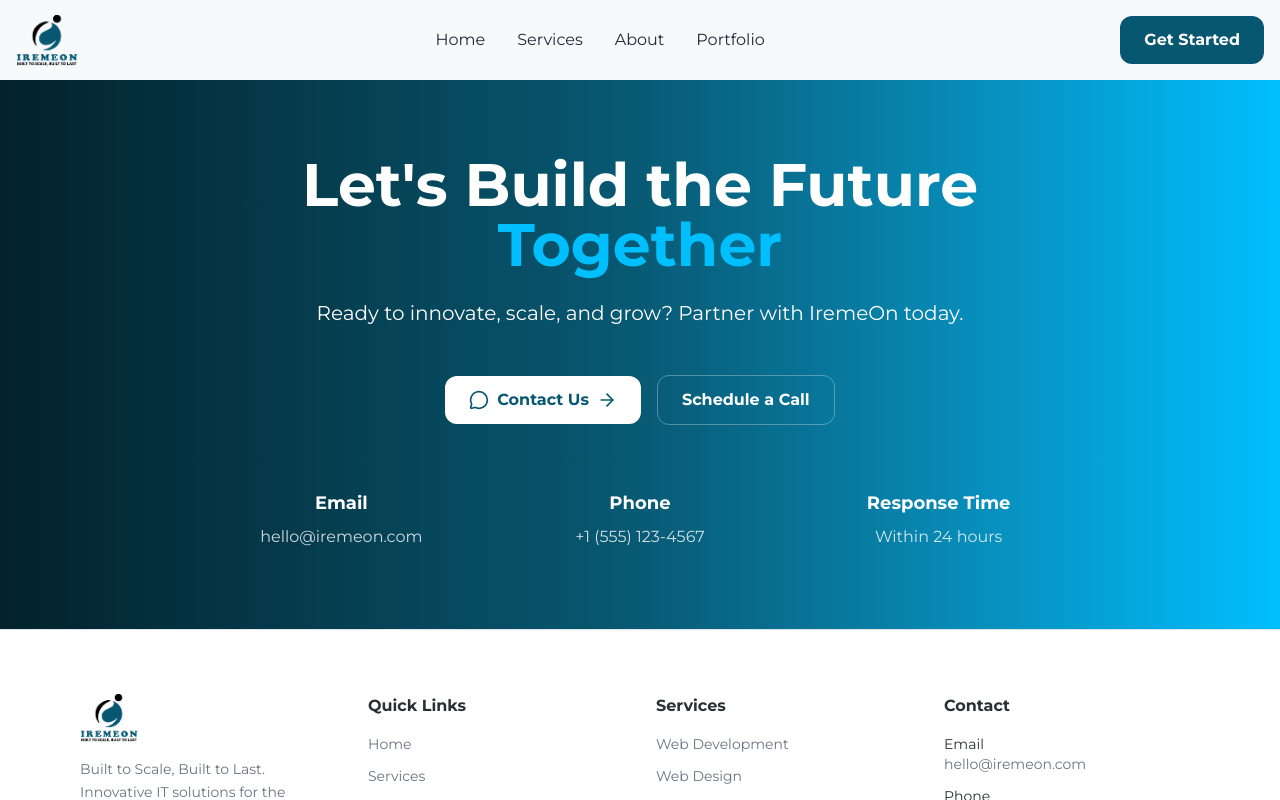
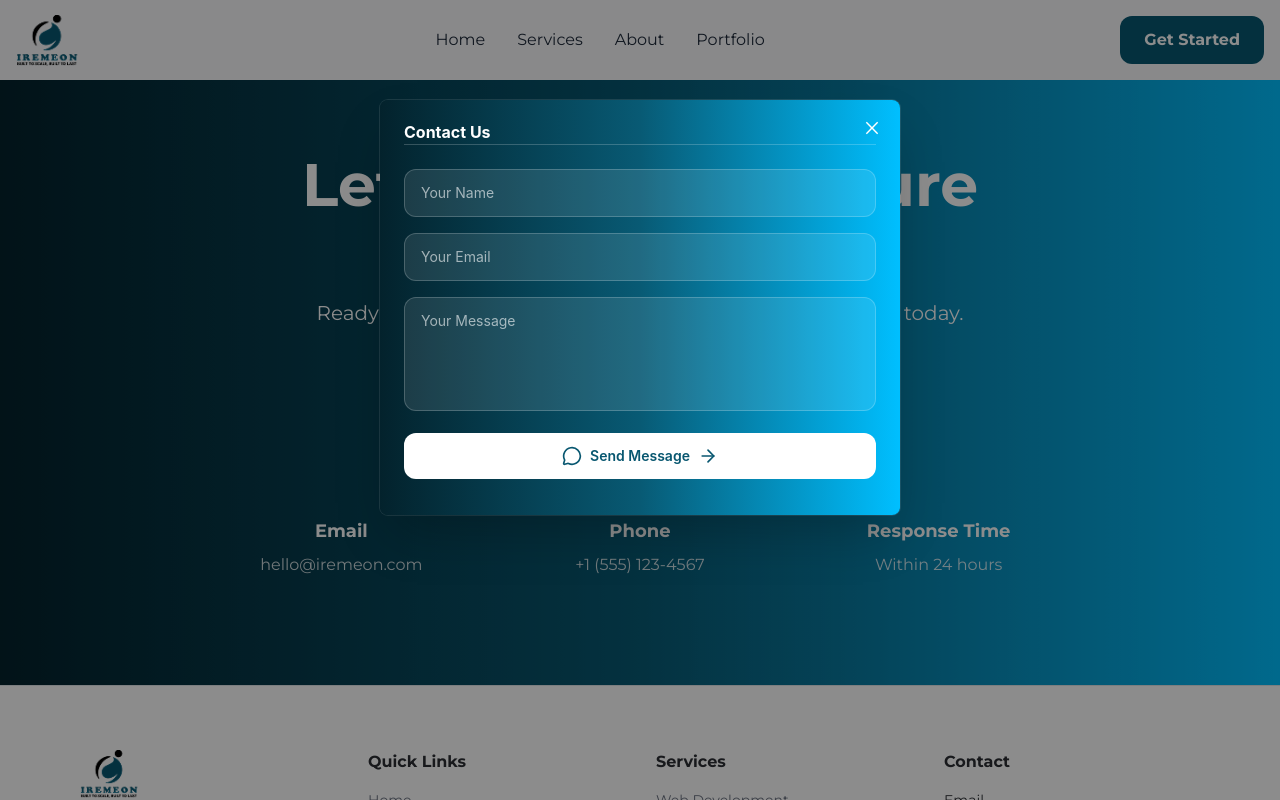
Before and after one commit to Iremeon/iremeon-landing, a React (Vite) app: page / in a window 1280 px wide. Both pictures are taken after a click on the button "Contact Us". Shown: the part 3861-4661 px from the top of the page. Built offline with nearby package versions, Linux system fonts and the light colour scheme.

Commit message:
added contact us form that is working

```diff
--- a/package.json
+++ b/package.json
@@ -12,6 +12,7 @@
   },
   "dependencies": {
     "@tailwindcss/vite": "^4.1.13",
+    "antd": "^5.27.6",
     "lucide-react": "^0.544.0",
     "react": "^19.1.1",
     "react-dom": "^19.1.1",
--- a/src/components/ContactUs.tsx
+++ b/src/components/ContactUs.tsx
@@ -1,10 +1,68 @@
-import React from 'react';
+import React, { useState } from 'react';
 import { ArrowRight, MessageCircle } from 'lucide-react';
+import { Modal } from 'antd';
 import Button from './Button';
 
 const ContactUs: React.FC = () => {
+  const [result, setResult] = useState("");
+  const [open, setOpen] = useState(false);
+  const [confirmLoading, setConfirmLoading] = useState(false);
+
+  const onSubmit = async (event: React.FormEvent<HTMLFormElement>) => {
+    event.preventDefault();
+    setResult("Sending...");
+    setConfirmLoading(true);
+    const formData = new FormData(event.currentTarget);
+    formData.append("access_key", import.meta.env.VITE_WEB3FORMS_ACCESS_KEY);
+
+    const response = await fetch("https://api.web3forms.com/submit", {
+      method: "POST",
+      body: formData
+    });
+
+    const data = await response.json();
+    if (data.success) {
+      setResult("Message sent successfully!");
+      event.currentTarget.reset();
+      setTimeout(() => setOpen(false), 1500);
+    } else {
+      setResult("Error sending message");
+    }
+    setConfirmLoading(false);
+  };
+
+  const ContactForm = () => (
+    <form onSubmit={onSubmit} className="space-y-4">
+      <input
+        type="text"
+        name="name"
+        placeholder="Your Name"
+        required
+        className="w-full px-4 py-3 rounded-xl bg-textcolor-300/10 border border-textcolor-300/20 text-textcolor-300 placeholder-textcolor-300/60 focus:outline-none focus:border-textcolor-300/40"
+      />
+      <input
+        type="email"
+        name="email"
+        placeholder="Your Email"
+        required
+        className="w-full px-4 py-3 rounded-xl bg-textcolor-300/10 border border-textcolor-300/20 text-textcolor-300 placeholder-textcolor-300/60 focus:outline-none focus:border-textcolor-300/40"
+      />
+      <textarea
+        name="message"
+        placeholder="Your Message"
+        required
+        rows={4}
+        className="w-full px-4 py-3 rounded-xl bg-textcolor-300/10 border border-textcolor-300/20 text-textcolor-300 placeholder-textcolor-300/60 focus:outline-none focus:border-textcolor-300/40 resize-none"
+      />
+      <button type="submit" className="w-full px-6 py-3 bg-textcolor-300 text-primarycolor-100 rounded-xl font-semibold flex items-center justify-center gap-2 hover:bg-textcolor-300/90 transition-colors">
+        <MessageCircle size={20} /> Send Message <ArrowRight size={20} />
+      </button>
+      {result && <p className="text-textcolor-300 text-sm">{result}</p>}
+    </form>
+  );
+
   return (
-    <section className="py-20 bg-gradient-to-r from-primarycolor-300 via-primarycolor-200 to-buttoncolor-200 text-center">
+    <section id="contact" className="py-20 bg-gradient-to-r from-primarycolor-300 via-primarycolor-200 to-buttoncolor-200 text-center">
       <h2 className="text-4xl sm:text-5xl lg:text-6xl font-bold text-textcolor-300 mb-6">
         Let's Build the Future{' '}
         <br />
@@ -15,8 +73,14 @@ const ContactUs: React.FC = () => {
         Ready to innovate, scale, and grow? Partner with IremeOn today.
       </p>
 
-      <div className="flex flex-col sm:flex-row gap-4 justify-center items-center mb-16">
-        <button className="px-6 py-3 bg-textcolor-300 text-primarycolor-100 rounded-xl font-semibold flex items-center gap-2 hover:bg-textcolor-300/90 transition-colors">
+
+
+      {/* Desktop Modal Button */}
+      <div className="hidden lg:flex flex-col sm:flex-row gap-4 justify-center items-center mb-16">
+        <button
+          onClick={() => setOpen(true)}
+          className="px-6 py-3 bg-textcolor-300 text-primarycolor-100 rounded-xl font-semibold flex items-center gap-2 hover:bg-textcolor-300/90 transition-colors"
+        >
           <MessageCircle size={20} /> Contact Us <ArrowRight size={20} />
         </button>
         <Button variant="secondary">
@@ -24,7 +88,21 @@ const ContactUs: React.FC = () => {
         </Button>
       </div>
 
-      <div className="grid grid-cols-1 md:grid-cols-3 gap-8 max-w-4xl mx-auto px-4">
+      {/* Antd Modal for Desktop */}
+      <Modal
+        title="Contact Us"
+        open={open}
+        onCancel={() => setOpen(false)}
+        footer={null}
+        confirmLoading={confirmLoading}
+        className="contact-modal"
+      >
+        <div className="py-4">
+          <ContactForm />
+        </div>
+      </Modal>
+
+      <div className="grid grid-cols-1 md:grid-cols-3 gap-8 max-w-4xl mx-auto px-4 py-7">
         <div className="text-center">
           <h3 className="text-lg font-bold text-textcolor-300 mb-2">Email</h3>
           <p className="text-textcolor-300/80">hello@iremeon.com</p>
@@ -38,6 +116,32 @@ const ContactUs: React.FC = () => {
           <p className="text-textcolor-300/80">Within 24 hours</p>
         </div>
       </div>
+
+      {/* Mobile Form */}
+      <div className="lg:hidden max-w-md mx-auto mb-16 px-4">
+        <ContactForm />
+      </div>
+
+      <style>{`
+        .contact-modal .ant-modal-content {
+          background: linear-gradient(to right, var(--color-primarycolor-300), var(--color-primarycolor-200), var(--color-buttoncolor-200)) !important;
+          box-shadow: 0 25px 50px -12px rgba(0, 0, 0, 0.25), 0 0 0 1px rgba(255, 255, 255, 0.1) !important;
+        }
+        .contact-modal .ant-modal-header {
+          background: transparent !important;
+          border-bottom: 1px solid rgba(255, 255, 255, 0.2) !important;
+        }
+        .contact-modal .ant-modal-title {
+          color: white !important;
+          font-weight: bold !important;
+        }
+        .contact-modal .ant-modal-close {
+          color: white !important;
+        }
+        .contact-modal .ant-modal-mask {
+          background-color: rgba(0, 0, 0, 0.6) !important;
+        }
+      `}</style>
     </section>
   );
 };
--- a/src/components/Footer.tsx
+++ b/src/components/Footer.tsx
@@ -44,7 +44,7 @@ const Footer: React.FC = () => {
           <div className="space-y-3 text-sm">
             <div>
               <p className="text-textcolor-100 font-medium">Email</p>
-              <p className="text-textcolor-200">hello@iremeon.com</p>
+              <p className="text-textcolor-200">info@iremeon.com</p>
             </div>
             <div>
               <p className="text-textcolor-100 font-medium">Phone</p>
--- a/src/components/WhyIremeOn.tsx
+++ b/src/components/WhyIremeOn.tsx
@@ -36,7 +36,7 @@ const WhyIremeOn: React.FC = () => {
           <p className="text-textcolor-200">Solutions that grow with your business, safely and reliably.</p>
         </div>
       </div>
-      <Button variant="primary" className='flex items-center gap-2 mx-auto shadow-xl hover:shadow-2xl transition-shadow duration-300'>
+      <Button variant="primary" className='flex items-center gap-2 mx-auto shadow-xl hover:shadow-2xl transition-shadow duration-300 text-sm md:text-base px-4 md:px-6 py-2 md:py-3 w-[90%] md:w-auto'>
         Ready to experience the IremeOn difference?
       </Button>
     </section>
```
Also changed, not shown: 2 other files (tests, documents, lock files or other folders).
